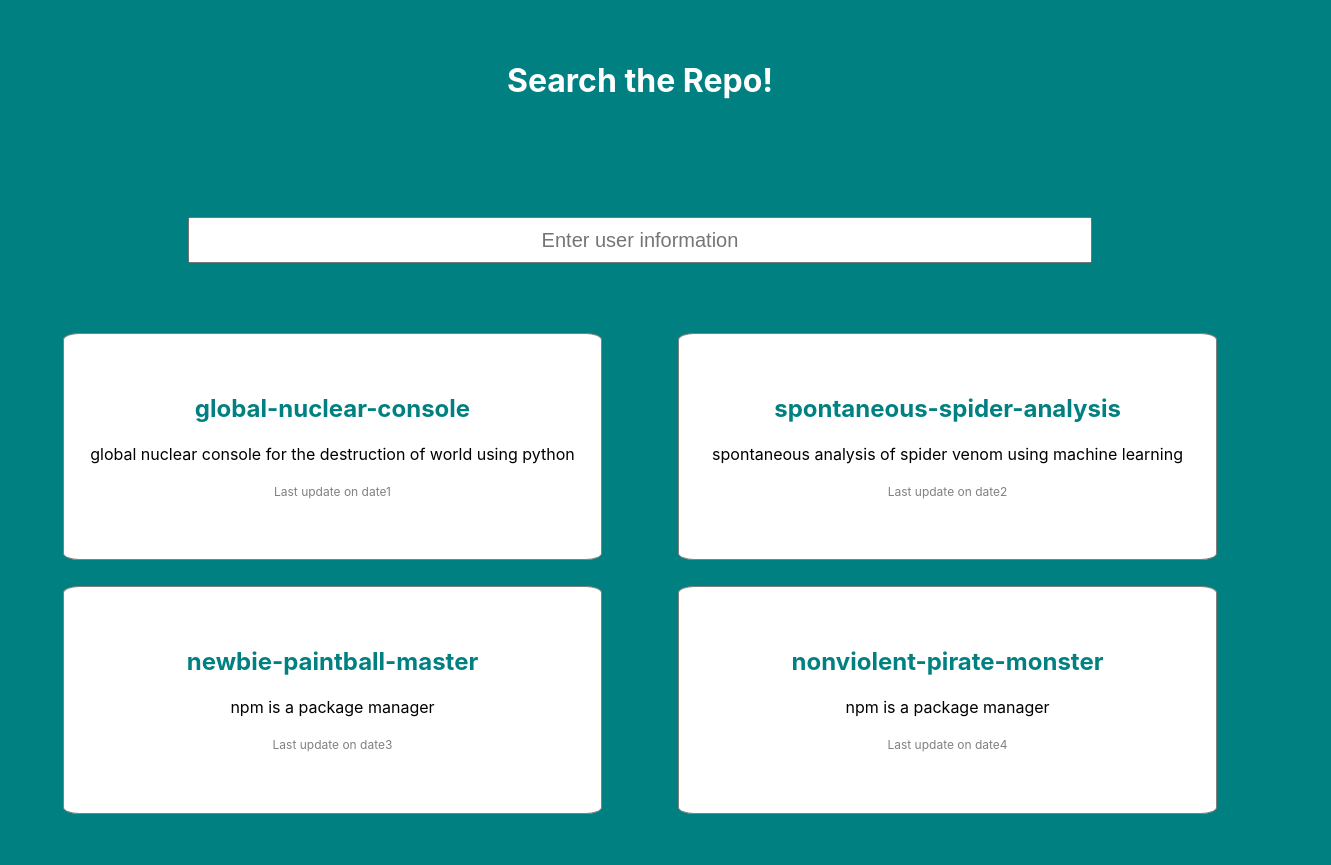
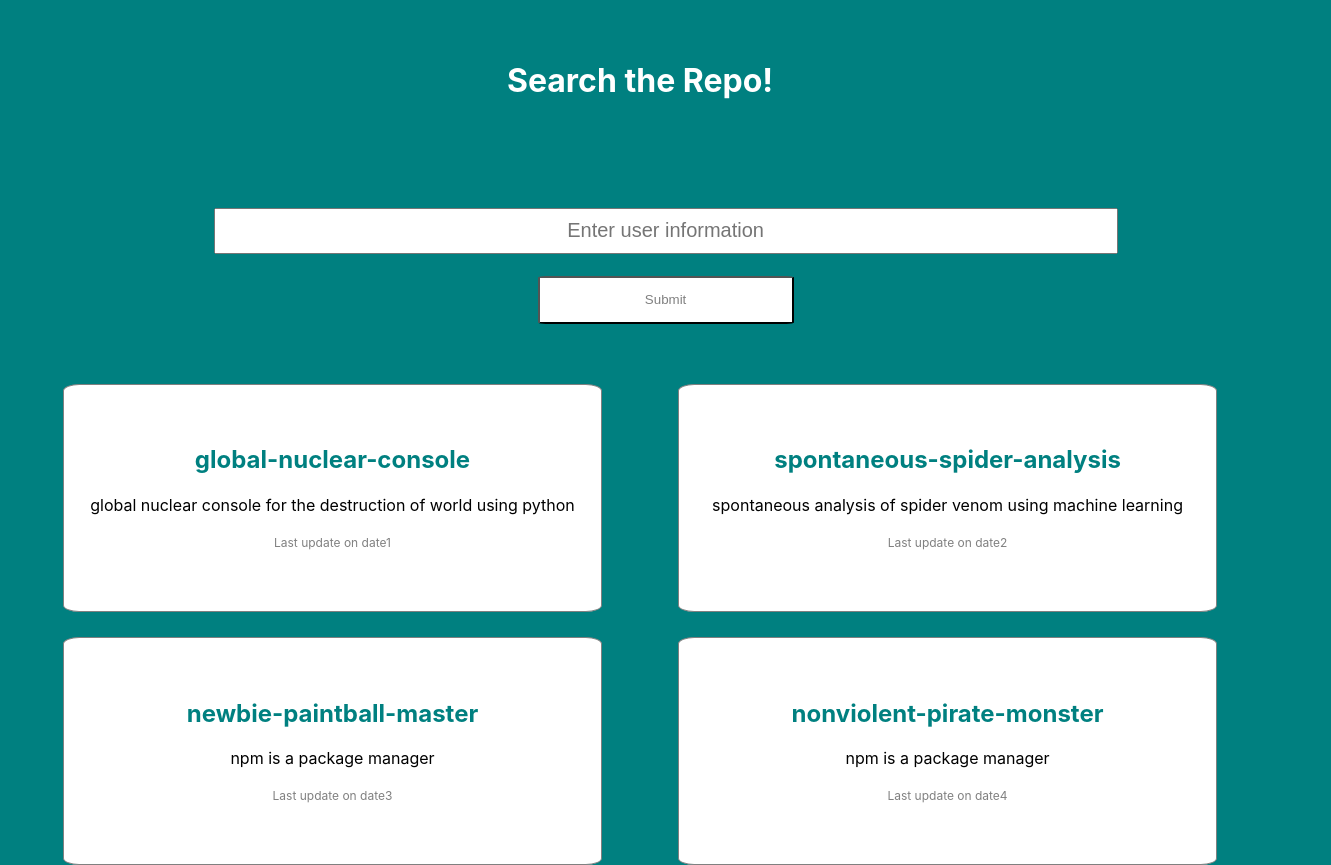
Before and after one commit to nandithavalsaraj/user-search, a React (Create React App) app: page / in a window 1280 px wide. Shown: the whole page, 1331 px wide, since content can reach past the window. Before the commit the page ends 814 px from the top, so only its background shows below. Built offline with nearby package versions, Linux system fonts and the light colour scheme.

Commit message:
Access user data
- Added react components and functions.
- Gained access to user data using fetch.

```diff
--- a/src/App.css
+++ b/src/App.css
@@ -42,10 +42,10 @@ p {
     min-height: 50px;
     border: none;
     margin: none;
-    padding: none;
+    padding: 2%;
     display: flex;
-    flex-direction: row;
-    justify-content: center;
+    flex-direction: column;
+    justify-content: space-evenly;
     align-items: center;
 }
 
@@ -56,6 +56,19 @@ p {
 
     font-size: 20px;
     text-align: center;
+}
+
+.Submit {
+    height: 30%;
+    width: 20%;
+    border-radius: 3%;
+
+    background-color: white;
+    color: grey;
+}
+
+.Submit:focus {
+    outline-width: 0;
 }
 
 .Search-result-container {
--- a/src/App.js
+++ b/src/App.js
@@ -1,7 +1,34 @@
 import React from 'react'
 import './App.css'
 
-function App() {
+class App extends React.Component {
+    constructor(props) {
+        super(props)
+        this.state = {
+            username: '',
+        }
+    }
+
+    getUser(username) {
+        return fetch(`https://api.github.com/users/${username}/repos`)
+            .then(function (response) {
+                response.json().then(function (dataSet) {
+                    dataSet.forEach(function (data) {
+                        console.log(data.name)
+                        console.log(data.description)
+                        console.log(data.updated_at)
+                    })
+                })
+            })
+            .catch((err) => console.error(err))
+    }
+
+    handleSubmit = () => {
+        console.log('hi')
+        this.getUser('nahzor')
+    }
+
+    render() {
         return (
             <div className="App">
                 <header className="App-header">
@@ -13,14 +40,24 @@ function App() {
                         placeholder="Enter user information"
                         width="300px"
                     ></input>
+                    <button
+                        className="Submit"
+                        onClick={() => {
+                            this.handleSubmit()
+                        }}
+                    >
+                        Submit
+                    </button>
                 </div>
                 <div className="Search-result-container">
                     <div className="Cards">
                         <div className="Display-card">
-                        <h1 className="Card-title">global-nuclear-console</h1>
+                            <h1 className="Card-title">
+                                global-nuclear-console
+                            </h1>
                             <p className="Card-description">
-                            global nuclear console for the destruction of world
-                            using python
+                                global nuclear console for the destruction of
+                                world using python
                             </p>
                             <div className="Card-update-date">
                                 Last update on date1
@@ -31,15 +68,17 @@ function App() {
                                 spontaneous-spider-analysis
                             </h1>
                             <p className="Card-description">
-                            spontaneous analysis of spider venom using machine
-                            learning
+                                spontaneous analysis of spider venom using
+                                machine learning
                             </p>
                             <div className="Card-update-date">
                                 Last update on date2
                             </div>
                         </div>
                         <div className="Display-card">
-                        <h1 className="Card-title">newbie-paintball-master</h1>
+                            <h1 className="Card-title">
+                                newbie-paintball-master
+                            </h1>
                             <p className="Card-description">
                                 npm is a package manager
                             </p>
@@ -63,5 +102,6 @@ function App() {
             </div>
         )
     }
+}
 
 export default App
```
Lines whose indentation alone changed are shown as unchanged.
